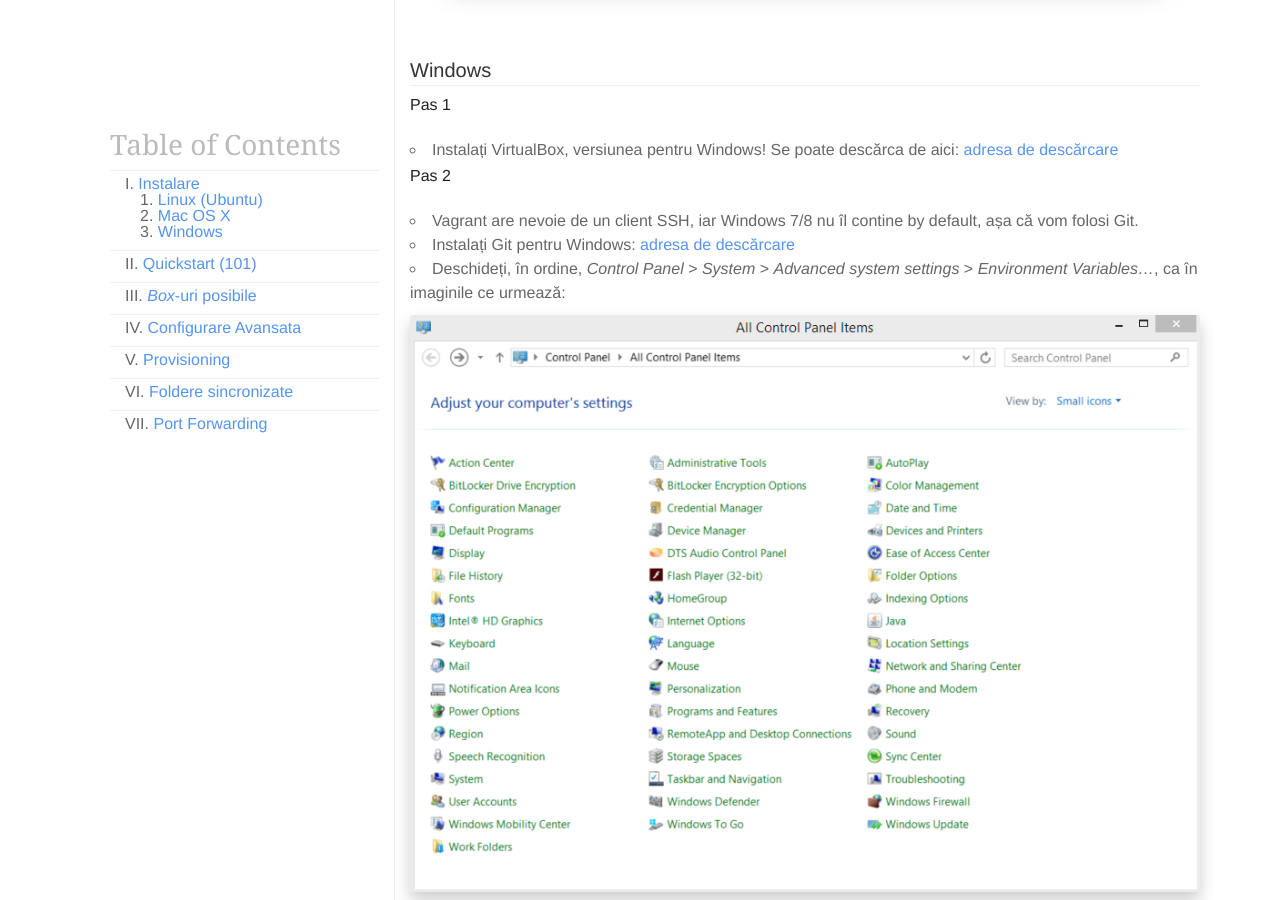
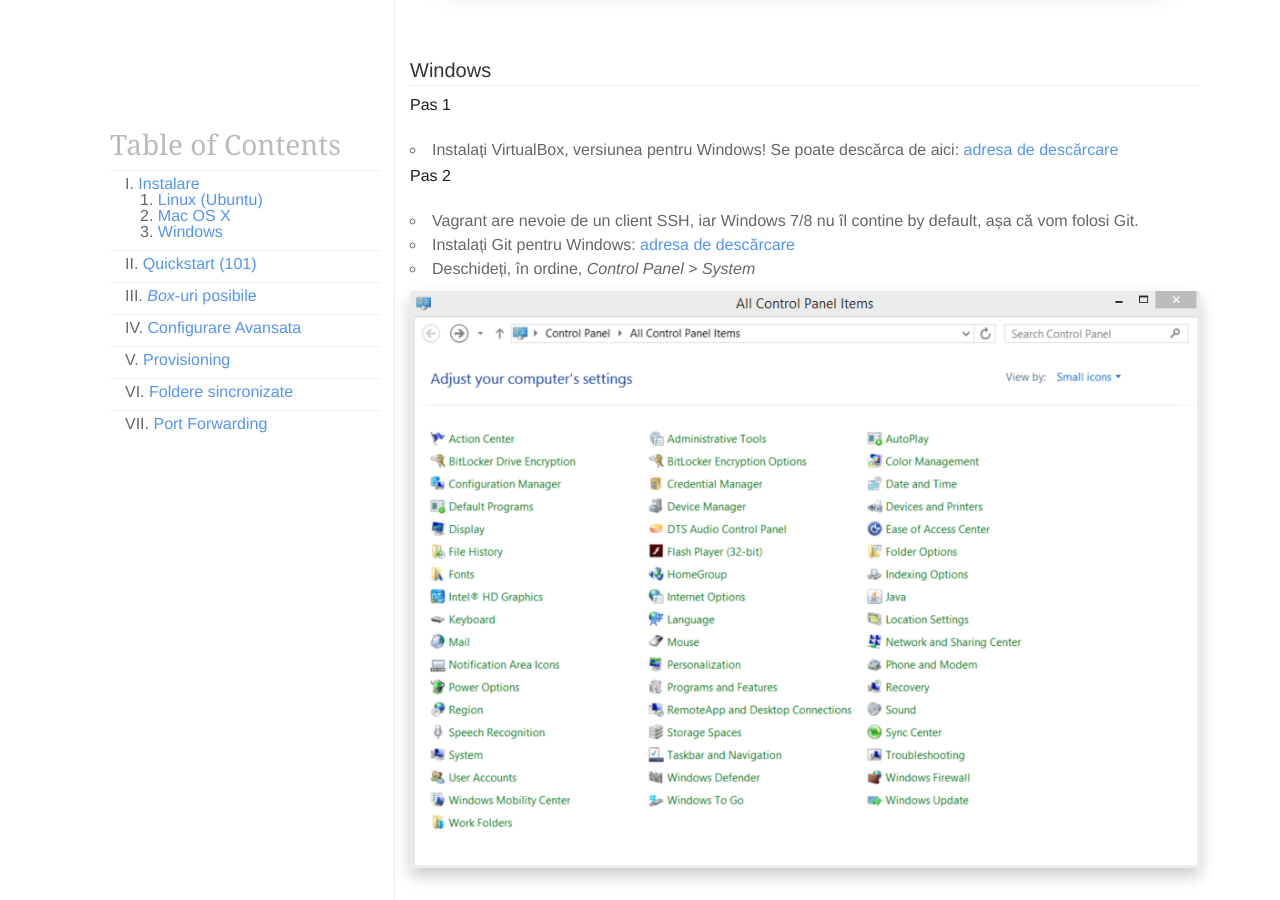
Before and after one commit to sabinmarcu/vagrant-tutorial, a Jekyll site: the page built from index.md, in a window 1280 px wide and 900 px high, scrolled down 9364 px. Built offline with Jekyll 4.4.1, drawn with Linux system fonts in a browser that asks for light colours; nearby versions of some CDN libraries; Markdown is read by kramdown in place of the engine named in the settings.

Commit message:
update windows installation section

```diff
--- a/_includes/article.md
+++ b/_includes/article.md
@@ -82,11 +82,15 @@
 
 - Vagrant are nevoie de un client SSH, iar Windows 7/8 nu îl contine by default, așa că vom folosi Git.
 - Instalați Git pentru Windows: [adresa de descărcare](http://msysgit.github.io/)
-- Deschideți, în ordine, _Control Panel_ > _System_ > _Advanced system settings_ > _Environment Variables..._, ca în imaginile ce urmează:
+- Deschideți, în ordine, _Control Panel_ > _System_
 
 [![Imagine control panel](assets/images/vagrant/windows/control_panel.png)](assets/images/vagrant/windows/control_panel.png)
 
+- _Advanced system settings_
+
 [![Imagine system](assets/images/vagrant/windows/system.png)](assets/images/vagrant/windows/system.png)
+
+- _Environment Variables..._
 
 [![Imagine system properties](assets/images/vagrant/windows/system_properties.png)](assets/images/vagrant/windows/system_properties.png)
 
```
